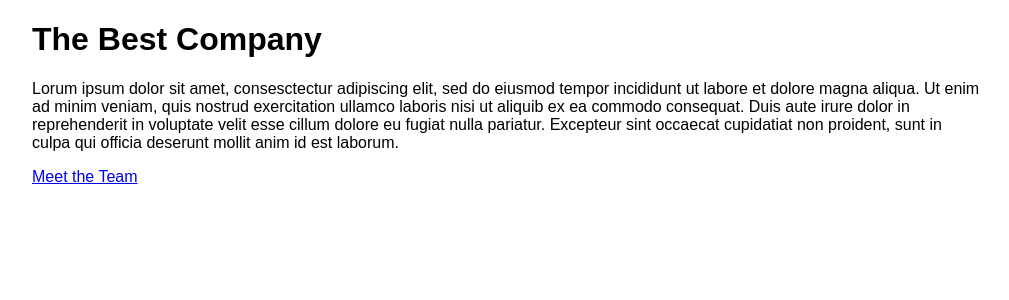
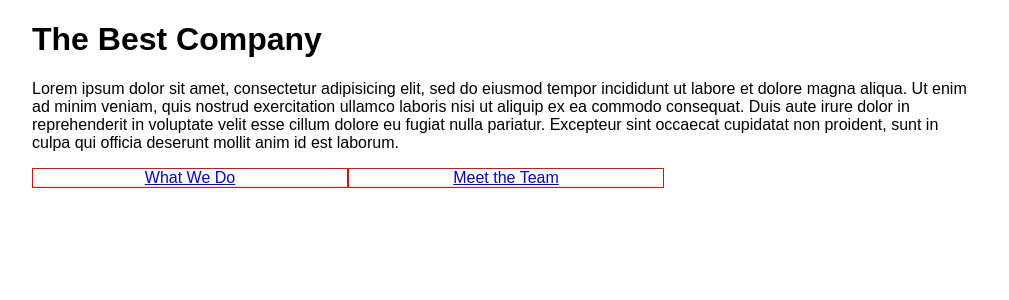
Before and after one commit to ImpendingKataclysm/company_website, a Django app: template main_site/templates/index.html in a window 1280 px wide. Shown: the top 300 px of the page, without its empty margins (134-1143 px from the left). Run offline with Django 3.2, Linux system fonts and the light colour scheme; the template is opened without the code that fills it, so the values that code supplies are empty.

Commit message:
Added an 'About' page and added a link to it on the home page

```diff
--- /dev/null
+++ b/main_site/templates/about.html
@@ -0,0 +1,6 @@
+{% extends 'base.html' %}
+{% block title %}About{% endblock %}
+{% block content %}
+    <h1>About us</h1>
+    <p>{% lorem %}</p>
+{% endblock %}
--- a/main_site/templates/index.html
+++ b/main_site/templates/index.html
@@ -2,15 +2,13 @@
 {% block title %}Best Company - Home{% endblock %}
 {% block content %}
     <h1>The Best Company</h1>
-    <p>
-        Lorum ipsum dolor sit amet, consesctectur adipiscing elit, sed do eiusmod tempor
-        incididunt ut labore et dolore magna aliqua. Ut enim ad minim veniam, quis nostrud
-        exercitation ullamco laboris nisi ut aliquib ex ea commodo consequat. Duis aute
-        irure dolor in reprehenderit in voluptate velit esse cillum dolore eu fugiat nulla
-        pariatur. Excepteur sint occaecat cupidatiat non proident, sunt in culpa qui officia
-        deserunt mollit anim id est laborum.
-    </p>
-    <div>
-        <a href="/team">Meet the Team</a>
+    <p>{% lorem %}</p>
+    <div class="grid-container">
+        <div class="grid-item">
+        <a href="/about">What We Do</a>
+        </div>
+        <div class="grid-item">
+            <a href="/team">Meet the Team</a>
+        </div>
     </div>
 {% endblock %}
--- a/main_site/urls.py
+++ b/main_site/urls.py
@@ -4,5 +4,6 @@ from . import views
 
 urlpatterns = [
     path("", views.home, name="home"),
-    path("team/", views.team, name="team")
+    path("team/", views.team, name="team"),
+    path("about/", views.about, name="about")
 ]
--- a/main_site/views.py
+++ b/main_site/views.py
@@ -11,3 +11,7 @@ def team(request):
     employees = Employee.objects.all().values()
     context = {'employees': employees}
     return render(request, "team.html", context=context)
+
+
+def about(request):
+    return render(request, "about.html")
```
